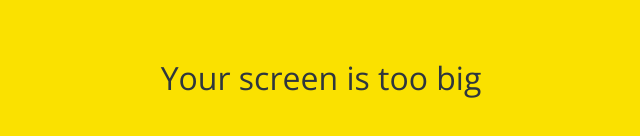
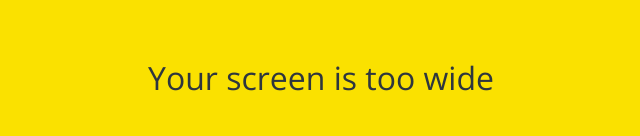
Before and after one commit to Jay-Han-2020/kokoa-clone-2020, a plain HTML site: page index.html in a window 1280 px wide. Shown: the part 322-458 px from the top of the page, without its empty margins (319-959 px from the left). Drawn offline with nearby package versions, Linux system fonts and the light colour scheme.

Commit message:
big > wide

```diff
--- a/index.html
+++ b/index.html
@@ -37,7 +37,7 @@
     </form>
 
     <div id="no-mobile">
-      <span>Your screen is too big</span>
+      <span>Your screen is too wide</span>
     </div>
 
     <script
```
